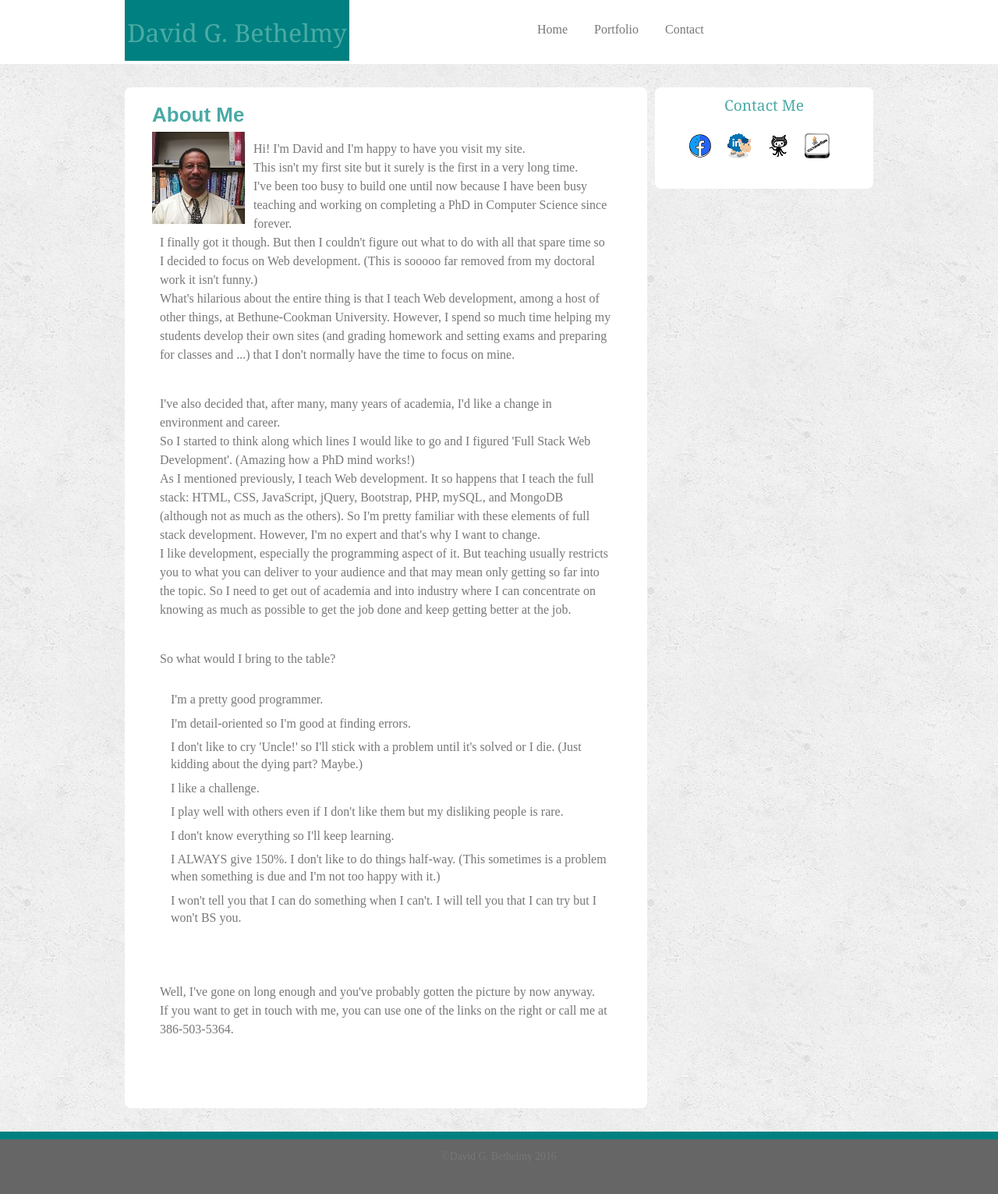
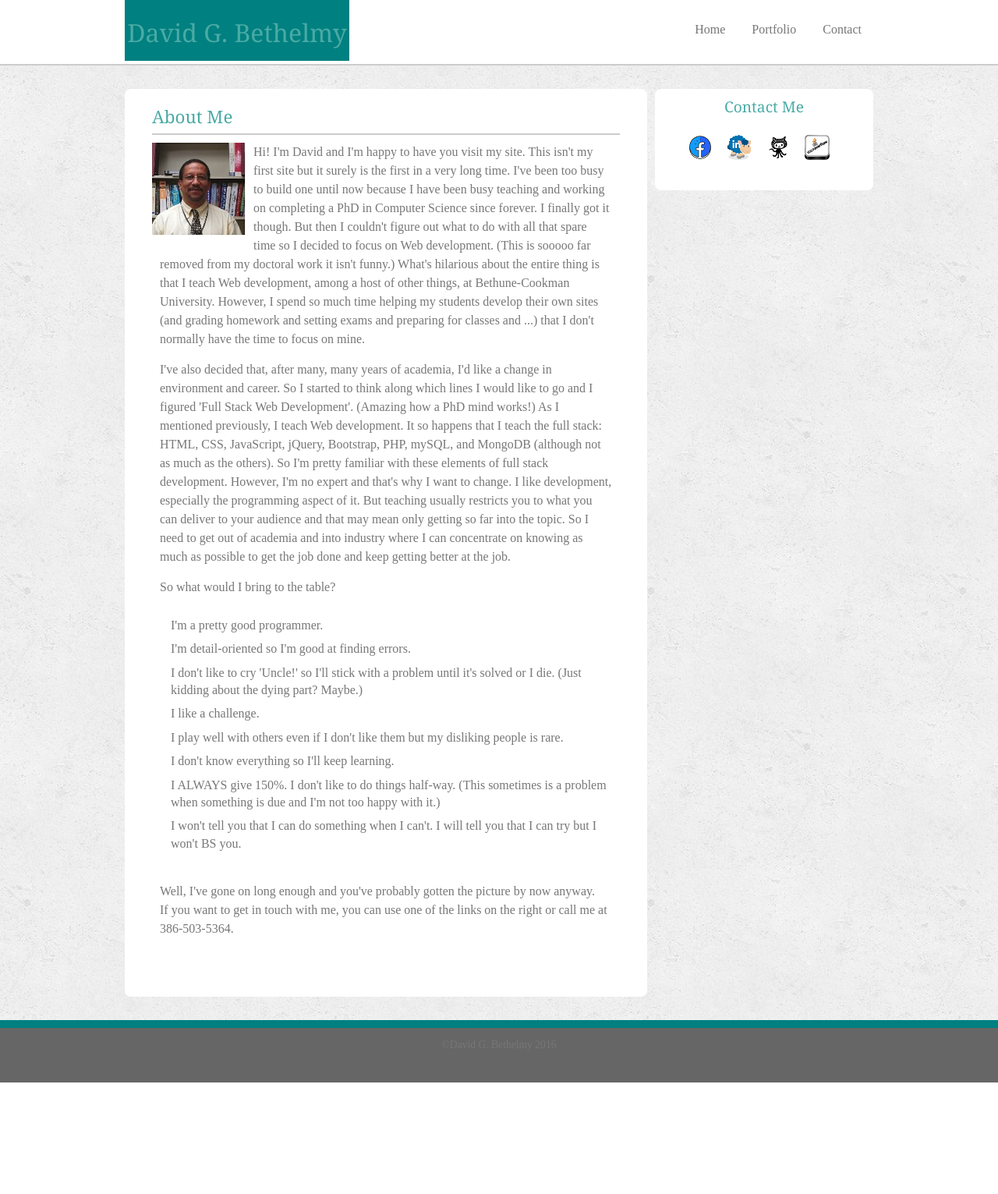
Before and after one commit to bethelmyd/Responsive-Portfolio, a PHP site: page / in a window 1280 px wide. Shown: the whole page at 78% size. After the commit the page ends 1388 px from the top, so only its background shows below. Run offline with PHP 8.4, Linux system fonts and the light colour scheme.

Commit message:
commit again

```diff
--- a/assets/css/media-queries.css
+++ b/assets/css/media-queries.css
@@ -3,7 +3,7 @@ smaller than 980
 *************************************************************************************/
 @media screen and (max-width: 980px) {
 	/* pagewrap */
-	#pagewrap {
+	#container {
 		width: 95%;
 	}
 
@@ -42,6 +42,10 @@ smaller than 650
 	nav{
 		float:none;
 		width:100%;
+	}
+
+	#main-nav{
+		text-align:center;
 	}
 
 	/* site description */
@@ -92,11 +96,15 @@ smaller than 560
 		padding: 10px 8px;
 	}
 
-	.tooltip:hover .tooltiptext {
+/*	.tooltip:hover .tooltiptext {
 	    visibility: hidden;
 	}
-
+*/
 	ul{
 		text-align: center;
 	}
+
+	#main-nav li{
+		padding: 0 2.5em 0 0;
+	}
 }
--- a/assets/css/style.css
+++ b/assets/css/style.css
@@ -61,7 +61,7 @@ h6 {
 /************************************************************************************
 STRUCTURE
 *************************************************************************************/
-#pagewrap {
+#container {
 	width: 960px;
 	margin: 0 auto;
 }
@@ -70,6 +70,10 @@ STRUCTURE
 HEADER
 *************************************************************************************/
 /* site description */
+#header{
+	border-bottom: 2px solid #ccc;
+}
+
 hgroup{
 	float: left;
 	width: 30%;
@@ -96,8 +100,8 @@ nav{
 	padding: 0;
 	position: relative;
 }
-#main-nav ul{
-	text-align: center;
+#main-nav{
+	text-align: right;
 }
 
 #main-nav li {
@@ -140,7 +144,9 @@ CONTENT
 }
 
 #content p{
-	padding: 10px;
+	padding: 0 10px 10px 10px;
+	margin-top: 0;
+	margin-bottom: 5px;
 }
 
 
@@ -148,16 +154,21 @@ CONTENT
 .post {
 	margin-bottom: 40px;
 }
+.post header{
+	margin-bottom: 10px;
+	border-bottom: 2px solid #ccc;
+}
 .post-title {
 	margin: 0 0 5px;
 	padding: 0;
-	font: bold 26px/120% Arial, Helvetica, sans-serif;
+	font: bold  Arial, Helvetica, sans-serif;
 }
 
 /* post image */
 .post-image {
 	margin: 0 10px 0 0;
 	float: left;
+	position: relative;
 }
 
 /************************************************************************************
--- a/index.html
+++ b/index.html
@@ -19,7 +19,7 @@
 <body>
 
 	<header id="header" class="clearfix">
-		<div id="pagewrap">
+		<div id="container">
 			<hgroup>
 				<h1>David G. Bethelmy</h1>
 			</hgroup>
@@ -34,7 +34,7 @@
 			</nav>
 		</div>
 	</header>
-	<div id="pagewrap">
+	<div id="container">
 
 		<!-- /#header -->
 
@@ -43,22 +43,22 @@
 			<article class="post clearfix">
 
 				<header>
-					<h2 class="post-title">About Me</h2>
+					<h3 class="post-title">About Me</h3>
 				</header>
-				<figure class="post-image">
-					<img src="assets/images/dgbprofile.jpg" />
+				<figure class="post-image tooltip">
+					<img src="assets/images/dgbprofile.jpg" /><span class="tooltiptext">David Bethelmy</span>
 				</figure>
-				<p class="rightOfImg"><strong>Hi!</strong> I'm David and I'm happy to have you visit my site.<br>
-					This isn't my first site but it surely is the first in a very long time.<br>
-					I've been too busy to build one until now because I have been busy teaching and working on completing a PhD in Computer Science since forever.<br>
-					I finally got it though. But then I couldn't figure out what to do with all that spare time so I decided to focus on Web development. (This is sooooo far removed from my doctoral work it isn't funny.)<br>
+				<p class="rightOfImg"><strong>Hi!</strong> I'm David and I'm happy to have you visit my site.
+					This isn't my first site but it surely is the first in a very long time.
+					I've been too busy to build one until now because I have been busy teaching and working on completing a PhD in Computer Science since forever.
+					I finally got it though. But then I couldn't figure out what to do with all that spare time so I decided to focus on Web development. (This is sooooo far removed from my doctoral work it isn't funny.)
 					What's hilarious about the entire thing is that I teach Web development, among a host of other things, at Bethune-Cookman University. However, I spend so much time helping my students develop their own sites (and grading homework and setting exams and preparing for classes and ...) that I don't normally have the time to focus on mine.
 				</p>
 				<p>
-					I've also decided that, after many, many years of academia, I'd like a change in environment and career.<br>
-					So I started to think along which lines I would like to go and I figured 'Full Stack Web Development'. (Amazing how a PhD mind works!)<br>
+					I've also decided that, after many, many years of academia, I'd like a change in environment and career.
+					So I started to think along which lines I would like to go and I figured 'Full Stack Web Development'. (Amazing how a PhD mind works!)
 					As I mentioned previously, I teach Web development. It so happens that I teach the full stack: HTML, CSS, JavaScript, jQuery, Bootstrap, PHP, mySQL, and MongoDB (although not as much as the others). So I'm pretty familiar with these elements of full stack development.
-					However, I'm no expert and that's why I want to change.<br>
+					However, I'm no expert and that's why I want to change.
 					I like development, especially the programming aspect of it. But teaching usually restricts you to what you can deliver to your audience and that may mean only getting so far into the topic. So I need to get out of academia and into industry where I can concentrate on knowing as much as possible to get the job done and keep getting better at the job.
 				</p>
 				<p>
@@ -119,7 +119,7 @@
 
 
 	</div>
-	<!-- /#pagewrap -->
+	<!-- /#container -->
 
 	<footer id="footer">
 
```
